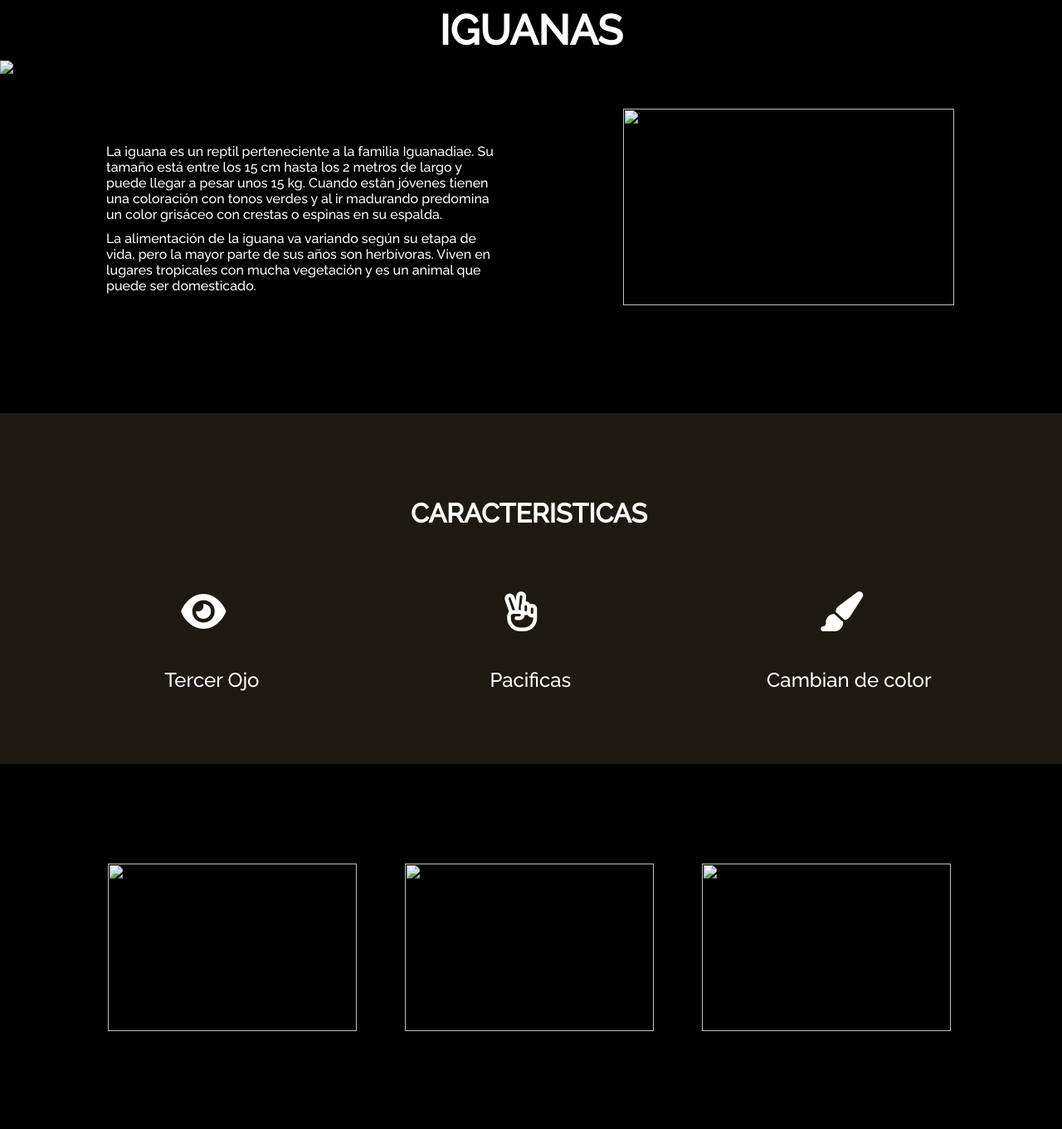
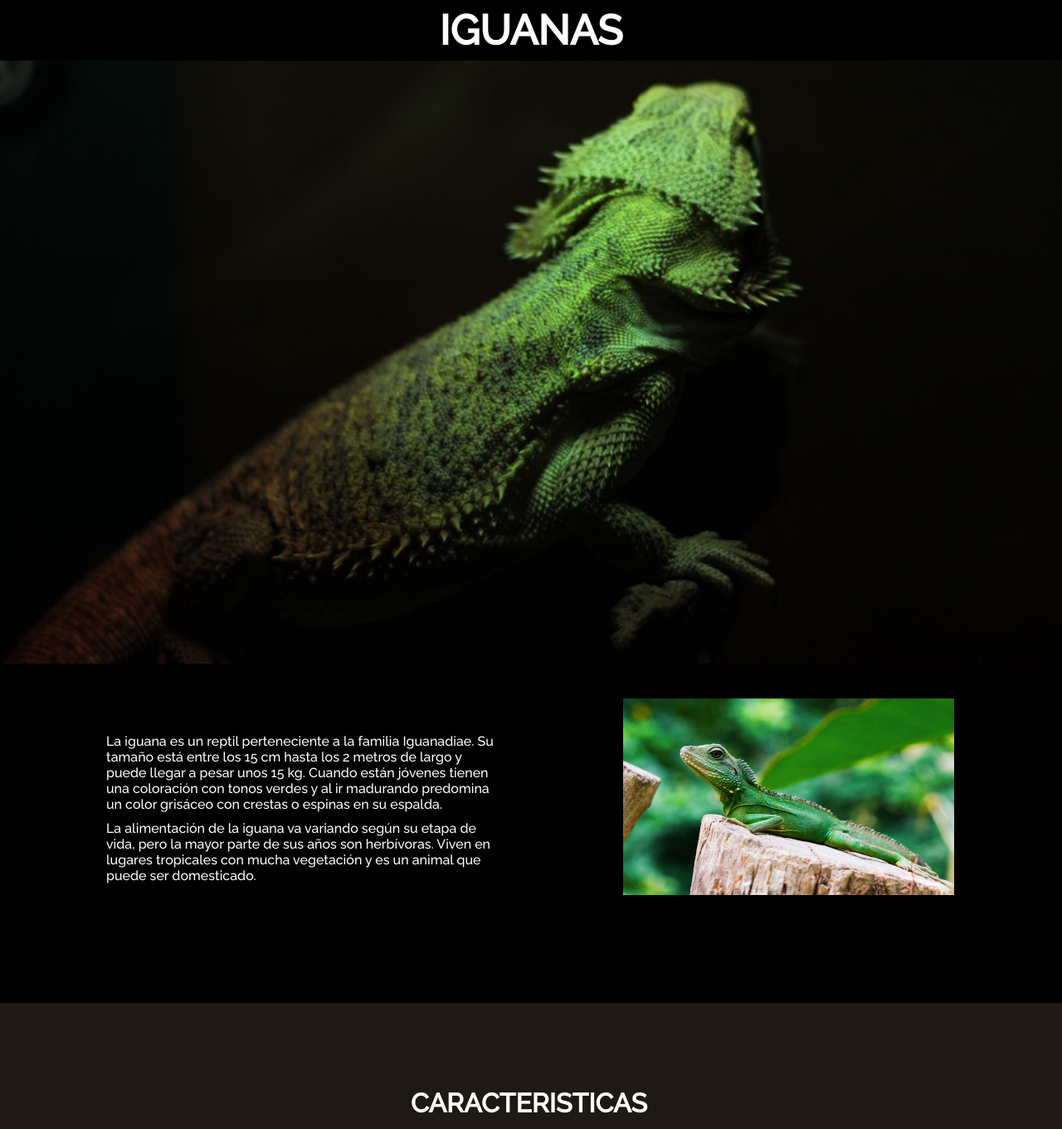
Before and after one commit to Bemol1710/Desafio_Posicionamiento, a plain HTML site: page index.html in a window 1280 px wide. Shown: the top 1361 px of the page at 83% size. Drawn offline with Linux system fonts and the light colour scheme; the site is published under a folder, as on GitHub Pages, so addresses that start at the root find nothing.

Commit message:
cambio ruta img

```diff
--- a/assets/ccs/style.css
+++ b/assets/ccs/style.css
@@ -108,7 +108,7 @@
     border-top: 0px;
     padding-right: 130px;
     /* UI Properties */
-    background: transparent url('img/photo-1492963892107-740cd39d9ff3.png') 0% 0% no-repeat padding-box;
+    background: transparent url('../img/photo-1492963892107-740cd39d9ff3.png') 0% 0% no-repeat padding-box;
     opacity: 1;
     float: right;
     background-size: auto;
--- a/index.html
+++ b/index.html
@@ -18,11 +18,11 @@
         <h2 class="textoIguana">IGUANAS</h2>
     </header>
     <section style="border: 0px;">
-        <img class="section1" src="/assets/img/bg-header.jpg">
+        <img class="section1" src="assets/img/bg-header.jpg">
     </section>
 
     <section style="border: 0px;">
-        <img class="img2" src="/assets/img/iguana-1.jpg">
+        <img class="img2" src="assets/img/iguana-1.jpg">
         <p class="parrafo1">La iguana es un reptil perteneciente a la familia Iguanadiae. Su tamaño está entre los 15 cm
             hasta los 2 metros de largo y puede llegar a pesar unos 15 kg. Cuando están jóvenes tienen una coloración
             con tonos verdes y al ir madurando predomina un color grisáceo con crestas o espinas en su espalda.
@@ -50,13 +50,13 @@
     </section>
     <section class="photos">
         <div class="photo">
-            <img src="/assets/img/iguana-2.jpg" alt="">
+            <img src="assets/img/iguana-2.jpg" alt="">
         </div>
         <div class="photo">
-            <img src="/assets/img/iguana-3.jpg" alt="">
+            <img src="assets/img/iguana-3.jpg" alt="">
         </div>
         <div class="photo">
-            <img src="/assets/img/iguana-4.jpg" alt="">
+            <img src="assets/img/iguana-4.jpg" alt="">
         </div>
 
     </section>
```
